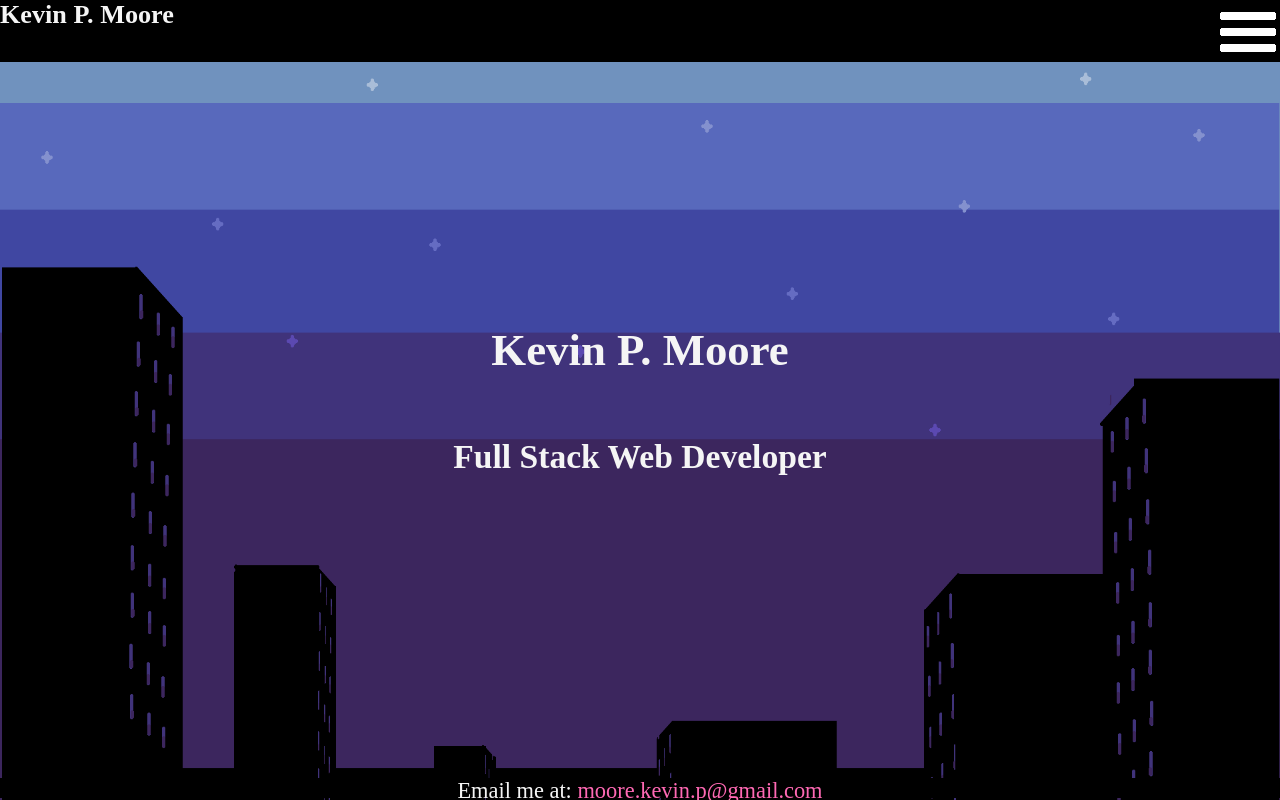
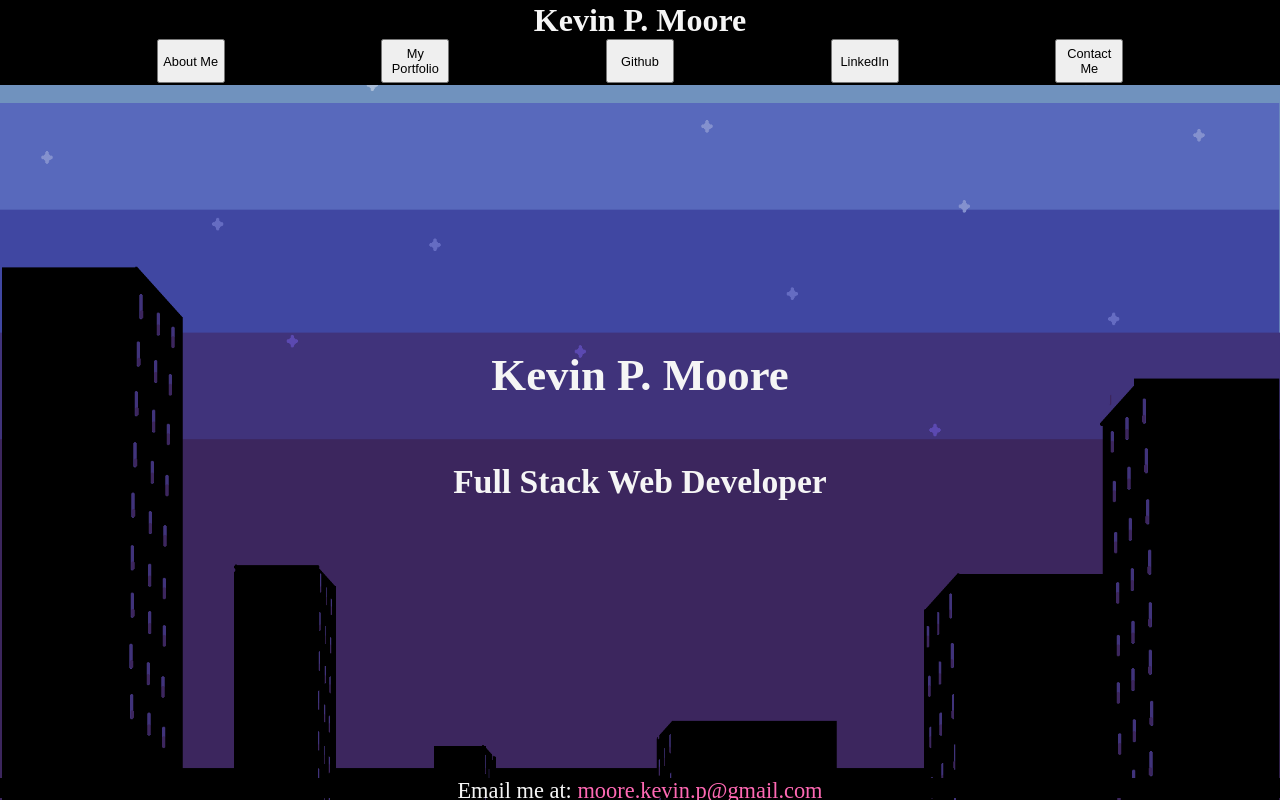
Before and after one commit to KevinPMoore/Portfolio, a React (Create React App) app: page / in a window 1280 px wide. Built offline with nearby package versions, Linux system fonts and the light colour scheme.

Commit message:
reworked header for responsive design

```diff
--- a/src/App.css
+++ b/src/App.css
@@ -24,7 +24,7 @@ h1 {
 
 h2 {
     text-align: center;
-    padding-bottom: 62px;
+    padding-bottom: 12px;
     color: whitesmoke;
 }
 
--- a/src/components/header/header.css
+++ b/src/components/header/header.css
@@ -1,6 +1,6 @@
 header {
     display: flex;
-    flex-direction: row;
+    flex-direction: column;
     justify-content: space-between;
     background-color: black;
     height: 62px;
@@ -19,11 +19,19 @@ header {
 
 .signature {
     color: whitesmoke;
+    margin-top: 2px;
+    margin-left: 2px;
+    font-size: 1.6rem;
 }
 
 nav {
     display: flex;
-    flex-direction: column;
+    flex-direction: row;
+    justify-content: space-evenly;
+    background-color: black;
+    height: 44px;
+    margin-top: -8px;
+    padding-bottom: 2px;
 }
 
 .burgericon {
@@ -47,7 +55,7 @@ nav {
 }
 
 .hide {
-    display: none !important;
+    display: none;
 }
 
 .toggle-container {
@@ -56,17 +64,42 @@ nav {
     justify-content: right;
 }
 
-.link-container {
-    display: flex;
-    flex-direction: row;
-}
-
 .nav-button {
     height: 40px;
-    width: 48px;
-    font-size: 0.7rem;
+    width: 52px;
+    font-size: 0.8rem;
+    margin-top: auto;
+    margin-bottom: auto;
+    color: black;
 }
 
 .nav-button:hover {
     cursor: pointer;
 }
+
+@media screen and (min-width: 768px) {
+    .signature {
+        text-align: center;
+        margin-left: auto;
+        margin-right: auto;
+        font-size: 2rem;
+    }
+
+    .xicon, .burgericon {
+        display: none;
+    }
+
+    .hide {
+        display: flex;
+    }
+
+    nav {
+        margin-top: 0;
+        height: 50px;
+    }
+
+    .nav-button {
+        height: 44px;
+        width: 68px;
+    }
+}
--- a/src/components/header/header.js
+++ b/src/components/header/header.js
@@ -23,6 +23,18 @@ export default class Header extends React.Component {
         };
     };
 
+    renderIcons() {
+        if(this.state.burger === 'show') {
+            return(
+                <img className='burgericon' src={Burger} alt='a hamburger icon of three horizontle lines' onClick={this.handleToggleClick}></img>
+            );
+        } else {
+            return(
+                <img className ='xicon' src={Xicon} alt='a white X' onClick={this.handleToggleClick}></img>
+            );
+        }
+    }
+
     render() {
         return(
             <header>
@@ -34,14 +46,10 @@ export default class Header extends React.Component {
                     >
                         Kevin P. Moore
                     </h3>
-                    <img className={[this.state.burger, 'burgericon'].join(' ')} src={Burger} alt='a hamburger icon of three horizontle lines' onClick={this.handleToggleClick}></img>
+                    {this.renderIcons()}
                 </div>
                 <nav
                     className={this.state.buttons}
-                >
-                    <img className ='xicon' src={Xicon} alt='a white X' onClick={this.handleToggleClick}></img>
-                    <div
-                        className='link-container'
                 >
                     <button
                         className='nav-button'
@@ -55,14 +63,14 @@ export default class Header extends React.Component {
                     >
                         My Portfolio
                     </button>
-                        <a href='https://github.com/KevinPMoore' target='_blank' rel='noopener noreferrer'>
+                    <a  className='nav-button' href='https://github.com/KevinPMoore' target='_blank' rel='noopener noreferrer'>
                         <button
                             className='nav-button'
                         >
                             Github
                         </button>
                     </a>
-                        <a href='https://www.linkedin.com/in/kevin-p-moore/' target='_blank' rel='noopener noreferrer'>
+                    <a  className='nav-button' href='https://www.linkedin.com/in/kevin-p-moore/' target='_blank' rel='noopener noreferrer'>
                         <button
                             className='nav-button'
                         >
@@ -75,7 +83,6 @@ export default class Header extends React.Component {
                     >
                         Contact Me
                     </button>
-                    </div>
                 </nav>
             </header>
         );
```
Lines whose indentation alone changed are shown as unchanged.
